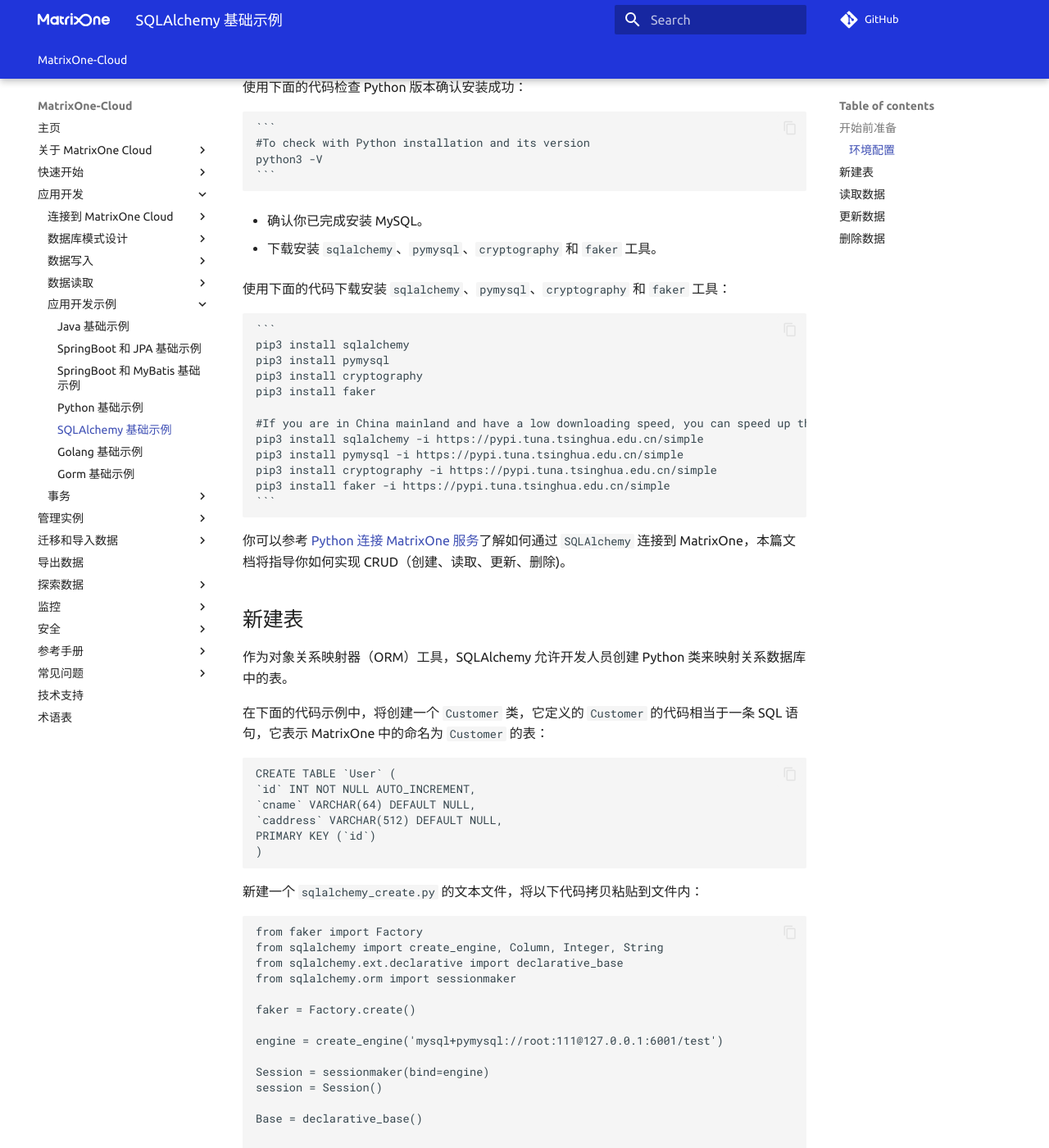
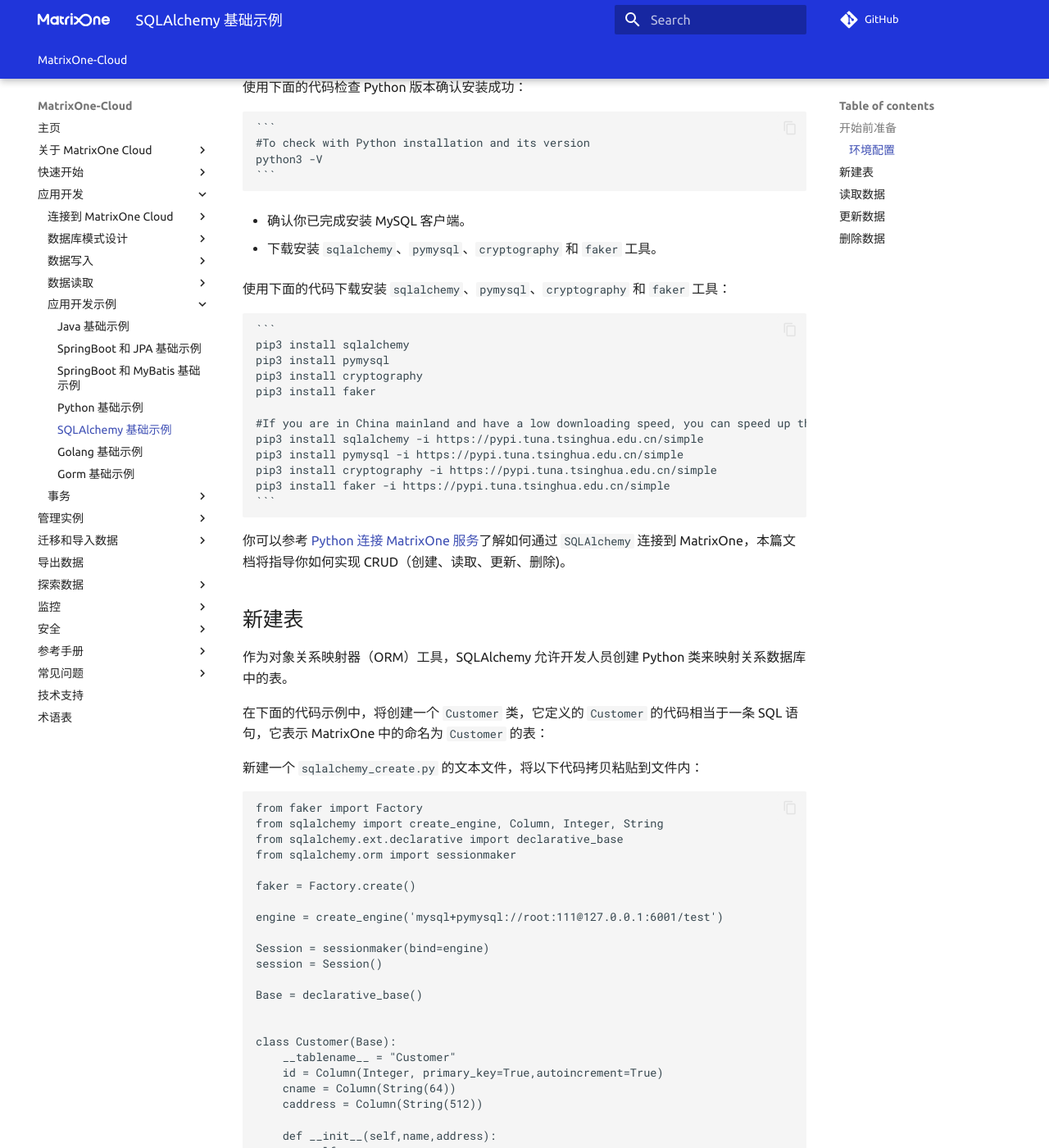
Before and after one commit to yangj1211/moc-docs, an MkDocs documentation site: the page built from docs/MatrixOne-Cloud/App-Develop/Tutorial/sqlalchemy-python-crud-demo.md, in a window 1280 px wide and 1400 px high, scrolled down 819 px. Shown: the whole window at 82% size. Built offline with MkDocs 1.6.1 and Material for MkDocs 9.7.7, drawn with Linux system fonts in a browser that asks for light colours; comment, search, counter and statistics services are not loaded; the version menu is left out.

Commit message:
Update sqlalchemy-python-crud-demo.md
Signed-off-by: xuanyiLee <89380523+xuanyiLee@users.noreply.github.com>

````diff
--- a/docs/MatrixOne-Cloud/App-Develop/Tutorial/sqlalchemy-python-crud-demo.md
+++ b/docs/MatrixOne-Cloud/App-Develop/Tutorial/sqlalchemy-python-crud-demo.md
@@ -33,7 +33,7 @@
     python3 -V
     ```
 
-* 确认你已完成安装 MySQL。
+* 确认你已完成安装 MySQL 客户端。
 
 * 下载安装 `sqlalchemy`、`pymysql`、`cryptography` 和 `faker` 工具。
 
@@ -59,15 +59,6 @@
 作为对象关系映射器（ORM）工具，SQLAlchemy 允许开发人员创建 Python 类来映射关系数据库中的表。
 
 在下面的代码示例中，将创建一个 `Customer` 类，它定义的 `Customer` 的代码相当于一条 SQL 语句，它表示 MatrixOne 中的命名为 `Customer` 的表：
-
-```
-CREATE TABLE `User` (
-`id` INT NOT NULL AUTO_INCREMENT,
-`cname` VARCHAR(64) DEFAULT NULL,
-`caddress` VARCHAR(512) DEFAULT NULL,
-PRIMARY KEY (`id`)
-)
-```
 
 新建一个 `sqlalchemy_create.py` 的文本文件，将以下代码拷贝粘贴到文件内：
 
````
